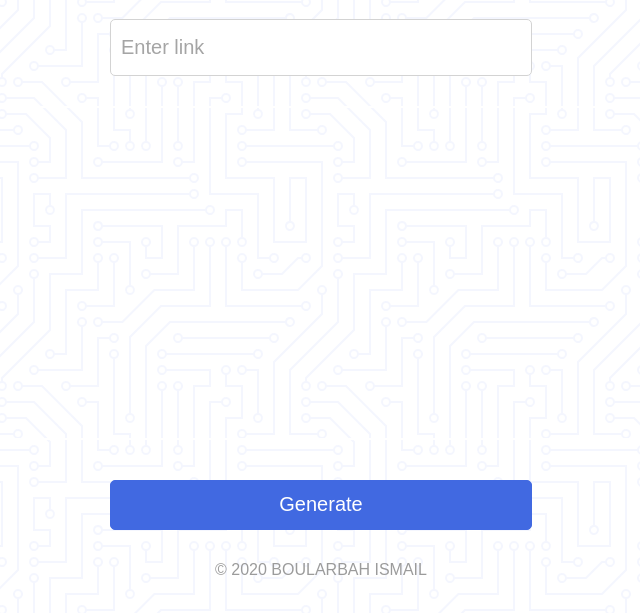
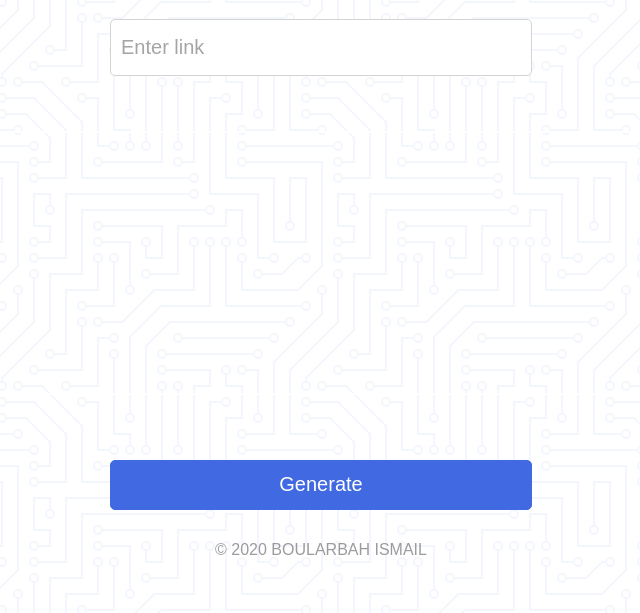
Before and after one commit to boularbahsmail/qrcode-generator, a website: page index.html in a window 1280 px wide. Shown: the part 79-692 px from the top of the page, without its empty margins (319-959 px from the left). Drawn offline with Linux system fonts and the light colour scheme.

Commit message:
some css

```diff
--- a/index.html
+++ b/index.html
@@ -7,7 +7,7 @@
     <title>QR CODE</title>
     <style>
         body {
-            padding: 10px;
+            padding: 10px 0;
             font-family: sans-serif;
             opacity: 1;
             background-color: #ffffff;
@@ -31,10 +31,9 @@
         }
 
         #qrcode {
-            padding: 35px;
-            margin: 30px;
             border: 2px solid white;
             border-radius: 5px;
+            margin: 55px 0;
         }
 
         h1 {
```
